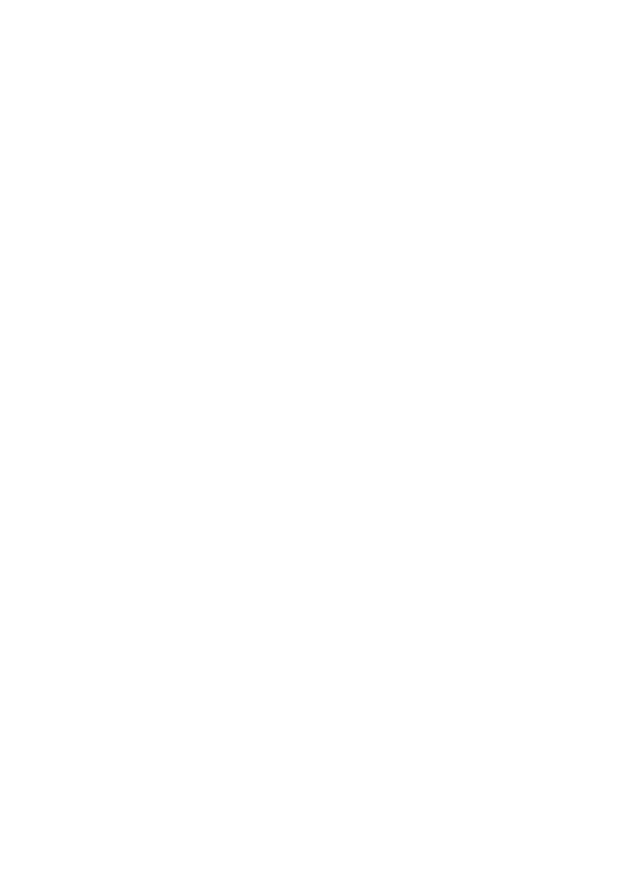
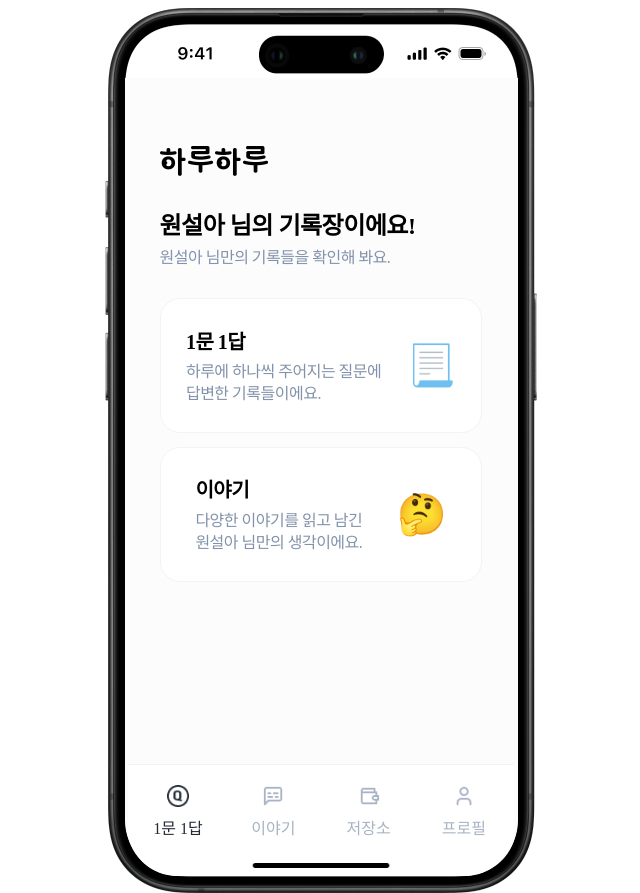
Before and after one commit to seola1ne/HaruHaru, a React (Create React App) app in the folder frontend/: page /storage in a window 1280 px wide. Before the commit this address had no page. Shown: the whole page, without its empty margins (319-959 px from the left). Before the commit the page ends 800 px from the top, so only its background shows below. Built offline with nearby package versions, Linux system fonts and the light colour scheme.

Commit message:
feat : 저장소 페이지 퍼블리싱

```diff
--- a/frontend/src/App.jsx
+++ b/frontend/src/App.jsx
@@ -1,6 +1,7 @@
 import Question from "pages/question";
 import SignUp from "pages/signup";
 import Splash from "pages/splash";
+import Storage from "pages/storage";
 import Talk from "pages/talk";
 import { BrowserRouter, Route, Routes } from "react-router-dom";
 
@@ -12,6 +13,7 @@
           <Route path="/sign-up" element={<SignUp />} />
           <Route path="/question" element={<Question />} />
           <Route path="/talk" element={<Talk />} />
+          <Route path="/storage" element={<Storage />} />
         </Routes>
       </BrowserRouter>
   );
--- /dev/null
+++ b/frontend/src/pages/storage.jsx
@@ -0,0 +1,107 @@
+import { styled } from 'styled-components';
+import Layout from "layout/Layout";
+import Screen from "layout/Screen/Screen";
+import Logo from "assets/global/Logo.png";
+import PageTitle from 'components/Common/PageTitle';
+import Footer from 'components/Common/Footer';
+import color from 'styles/color';
+import font from 'styles/font';
+
+function Storage() {
+    return (
+        <Layout bgcolor={color.gray[50]}>
+            <Screen>
+                <StoragePageBox>
+                <TitleBox>
+                    <img className="logo" src={Logo} alt="하루하루" />
+                    <PageTitle title="원설아 님의 기록장이에요!" subTitle="원설아 님만의 기록들을 확인해 봐요." />
+                </TitleBox>
+                <ItemsBox>
+                    <StorageItem>
+                        <Col>
+                            <p className="item-title">1문 1답</p>
+                            <p className="item-subtitle">하루에 하나씩 주어지는 질문에<br />답변한 기록들이에요.</p>
+                        </Col>
+                        <p className="item-icon">📃</p>
+                    </StorageItem>
+                    <StorageItem>
+                        <Col>
+                            <p className="item-title">이야기</p>
+                            <p className="item-subtitle">다양한 이야기를 읽고 남긴<br/>원설아 님만의 생각이에요.</p>
+                        </Col>
+                        <p className="item-icon">🤔</p>
+                    </StorageItem>
+                </ItemsBox>
+                </StoragePageBox>
+                <Footer />
+            </Screen>
+        </Layout>
+    )
+}
+
+export default Storage;
+
+const StoragePageBox = styled.div`
+    width: 100%;
+    padding: 4.19rem 2.19rem 0rem 2.19rem;
+`;
+
+const TitleBox = styled.div`
+    display: flex;
+    flex-direction: column;
+    gap: 1.87rem;
+
+    margin-bottom: 1.88rem;
+
+    .logo {
+        width: 6.75rem;
+    }
+`;
+
+const ItemsBox = styled.div`
+    display: flex;
+    flex-direction: column;
+    align-items: center;
+    gap: 0.88rem;
+`;
+
+const StorageItem = styled.div`
+    display: flex;
+    justify-content: space-evenly;
+    align-items: center;
+    width: 20rem;
+    height: 8.3rem;
+    border-radius: 1.25rem;
+    border: 1px solid ${color.gray[100]};
+    background-color: ${color.base['white']};
+
+    p {
+        margin: 0;
+    }
+    .item-title {
+        ${font.H2};
+    }
+
+    .item-subtitle {
+        ${font.p2};
+        color: ${color.gray[500]};
+        line-height: 140%;
+    }
+
+    .item-icon {
+        font-size: 2.5rem;
+    }
+
+    &:hover {
+        cursor: pointer;
+        background-color: ${color.gray[50]};
+        border-color: ${color.gray[200]};
+        transition: 0.2s ease;
+    }
+`
+
+const Col = styled.div`
+    display: flex;
+    flex-direction: column;
+    gap: 0.4rem;
+`;
```
